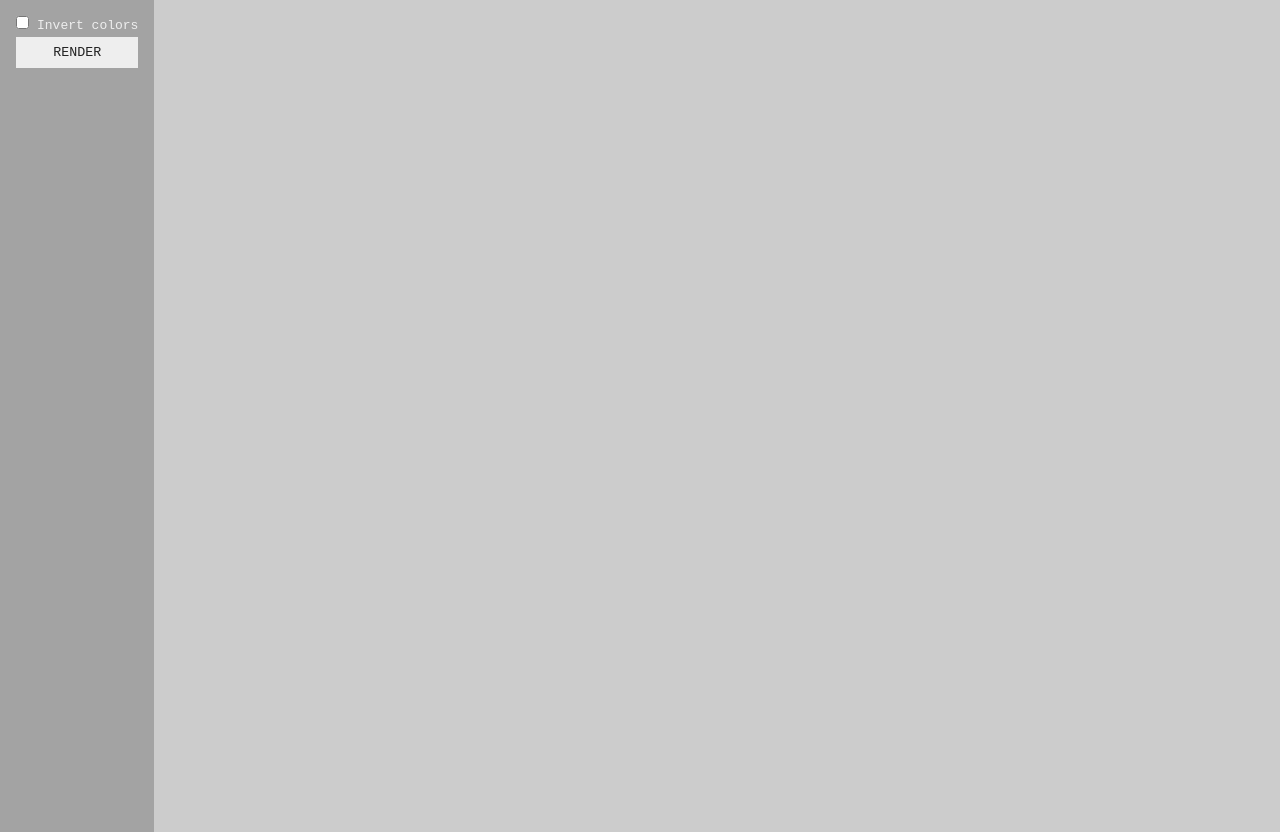
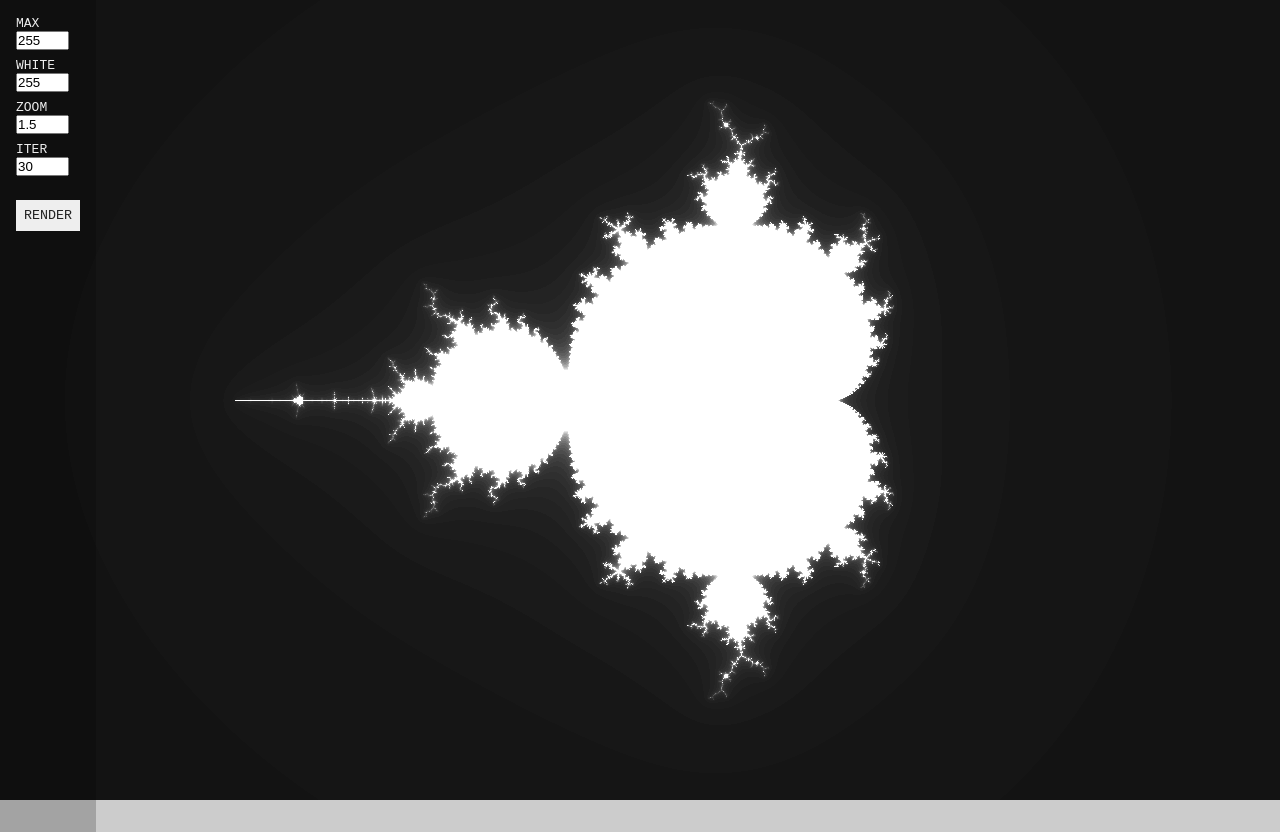
Before and after one commit to nicklem/y69-yamv, a plain HTML site: page index.html in a window 1280 px wide. Drawn offline with Linux system fonts and the light colour scheme.

Commit message:
implements dynamic controls: MAX, WHITE, ZOOM, ITER

```diff
--- a/index.html
+++ b/index.html
@@ -10,7 +10,9 @@
 
     <div class="controls">
       <form id="ctrl">
-        <input type="checkbox" class="checkbox" value="checked" name="invert-colors">Invert colors<br>
+      <div id="option-display">
+      </div>
+        <!--<input type="checkbox" class="checkbox" value="checked" name="invert-colors">Invert colors<br>-->
         <input type="submit" class="submit" value="Render" name="render">
       </form>
     </div>
--- a/script.js
+++ b/script.js
@@ -14,18 +14,18 @@ document.onreadystatechange = function() {
     "use strict" ;
 
     var $mBrotOptions = ( function() {
-      this.MAX = 255 ,         // max mandelbrot walue after which we conclude function diverges
+      this.MAX   = 255 , // max mandelbrot value after which we conclude function diverges
       this.WHITE = 255 ,
-      this.ZOOM_FACTOR = 1.5 ; // zoom factor upon click
+      this.ZOOM  = 1.5 ; // zoom factor upon click
+      this.ITER  = 30  ;
+      //this.AA    = false ;
       return this ;
     }.bind( {} ) () ) ;
 
     var $mBrot = ( function $mBrot() {
 
-      // SETTINGS
-
       // UTILITY VARS
-
+      //
       var canvas = document.querySelector( "canvas" ) ;
       var ctx = canvas.getContext( "2d" ) ;
       var pixel = ctx.createImageData(1,1);
@@ -34,7 +34,6 @@ document.onreadystatechange = function() {
       // INIT PRIVATE VARS
 
       var zoom = 1 ;
-      var numIter = 30 ;
       var xCenter = yCenter = 0 ;
       // TODO: remove magic constants. These are good starting values to envelop fractal
       var xMin = -2 , xMax = 1 , yMin = -1.5 , yMax = 1.5 ;
@@ -42,10 +41,13 @@ document.onreadystatechange = function() {
       yCoordArr = [] ;
       var xRes , yRes , xCanvasCenter , yCanvasCenter , screenRatio ;
 
+      // VIEW
+
+      var colors = [] ;
+
       // INIT
 
       this.initCanvas = function() {
-
         var initHeight = function() { var idealX = ( yMax - yMin ) * ( xRes / yRes ) ; xMin = -3/5 * idealX ; xMax = 2/5 * idealX ; }
         var initWidth = function() { var idealY = ( yMax - yMin ) * ( yRes / xRes ) ; yMin = - idealY / 2 ; yMax = idealY / 2 ; }
 
@@ -60,12 +62,6 @@ document.onreadystatechange = function() {
 
         return this ;
       } ;
-
-      // VIEW
-      var colors = [] ;
-
-      // TODO: create save() function
-      //xMin = -0.4899598471158813 ; yMin = -0.6323218318998093 ; xMax = -0.47625789755275433 ; yMax = -0.6186198823366823 ;
 
       // UTILITY FUNCTIONS
 
@@ -86,26 +82,23 @@ document.onreadystatechange = function() {
 
       this.mandelDot = function mandelDot( x , y ) {
         var z = [ 0 , 0 ] , modZ = 0 , c = [ x , y ] ;
-        for( var i = 1 ; i <= numIter ; i ++ ) {
+        for( var i = 1 ; i <= $mBrotOptions.ITER ; i ++ ) {
           z = this.complexSum( this.complexMult( z , z ) , c ) ;
           modZ = this.modulus( z ) ;
           if( modZ > $mBrotOptions.MAX ) return colors[ i ] ;
         }
-        return colors[ numIter ] ;
+        return colors[ $mBrotOptions.ITER ] ;
       } ;
 
       this.pixRender = function pixRender( pixRGB , xCanvasCoord , yCanvasCoord ) {
-        pData[0] = pData[1] = pData[2] = pixRGB ;
-        pData[3] = 255 ;
+        pData[0] = pData[1] = pData[2] = pixRGB ; pData[3] = 255 ;
         ctx.putImageData( pixel, xCanvasCoord , yCanvasCoord );
       } ;
 
       this.updateColorArr = function() {
         colors = [] ;
-        for( var col = numIter ; col >= 0 ; col-- ) {
-          //for( var col = 0 ; col <= numIter ; col++ ) {
+        for( var col = $mBrotOptions.ITER ; col >= 0 ; col-- ) {
           colors.push( $mBrotOptions.WHITE / Math.exp( col / 10 ) ) ;
-          //colors.push( WHITE / Math.exp( col * ( zoom / 10 ) ) ) ;
         }
       } ;
 
@@ -121,25 +114,27 @@ document.onreadystatechange = function() {
         return this;
       } ;
 
-        this.updateConditions = function updateConditions() {
+      this.updateColors = function updateColors() {
+        this.updateColorArr() ;
+        return this ;
+      } ;
 
-          zoom *= $mBrotOptions.ZOOM_FACTOR ;
-          numIter += 2 ;
-          this.updateColorArr() ;
+      this.updatePosition = function updatePosition( ev ) {
+        xCanvasCenter = ev.layerX - canvas.offsetLeft ;
+        yCanvasCenter = ev.layerY - canvas.offsetTop ;
+        zoom *= $mBrotOptions.ZOOM ;
+        $mBrotOptions.ITER += 2 ;
         xCenter = ( ( xCanvasCenter / xRes ) * ( xMax - xMin ) ) + xMin ;
         yCenter = ( ( yCanvasCenter / yRes ) * ( yMax - yMin ) ) + yMin ;
-
         xMin = xCenter - screenRatio * ( 2 / zoom ) ;
         xMax = xCenter + screenRatio * ( 2 / zoom ) ;
         yMin = yCenter - ( 2 / zoom ) ;
         yMax = yCenter + ( 2 / zoom ) ;
-
         return this ;
       } ;
 
-        this.render = function render() {
+      this.draw = function draw() {
         this.populateCoordArrays() ;
-
         var that = this ;
         yCoordArr.forEach( function( yCoord , yCanvasCoord ) {
           xCoordArr.forEach( function( xCoord , xCanvasCoord ) {
@@ -148,18 +143,21 @@ document.onreadystatechange = function() {
         } ) ;
       } ;
 
+      this.render = function render() {
+        this.updateColors().draw() ;
+      } ;
+
       this.init = function init() {
         this.updateColorArr() ;
-          this.render() ;
+        this.draw() ;
         return this ;
       } ;
 
       this.listen = function listen() {
         var that = this ;
         canvas.addEventListener( 'click' , function( ev ) {
-            xCanvasCenter = ev.layerX - canvas.offsetLeft ;
-            yCanvasCenter = ev.layerY - canvas.offsetTop ;
-            that.updateConditions().render() ;
+          that.updatePosition( ev ).render() ;
+          $mBrotControls.render() ;
         } ) ;
         return this ;
       } ;
@@ -169,22 +167,68 @@ document.onreadystatechange = function() {
     }.bind({}) () ) ;
 
     var $mBrotControls = ( function() {
+
       // private
       var form = document.querySelector( "#ctrl" ) ;
+      var optionDisplay = document.querySelector( "#option-display" ) ;
+      var controls = [] ;
+
       // public
       this.init = function() {
+        this.render() ;
+        return this ;
+      } ;
+
+      this.createControls = function() {
+        // TODO improve this
+        controls = [] ;
+        for( var opt in $mBrotOptions ) {
+          var n = document.createElement( "span" ) ;
+          n.id = opt ;
+          var txt = document.createTextNode( opt ) ;
+          var i = document.createElement( "input" ) ;
+          i.type = "text" ;
+          i.name = opt ;
+          i.value = $mBrotOptions[ opt ] ;
+          i.size = 4 ;
+          //n.innerHTML = "" ;
+          n.appendChild( txt ) ;
+          n.appendChild( document.createElement( "br" ) ) ;
+          n.appendChild( i ) ;
+          n.appendChild( document.createElement( "br" ) ) ;
+          controls.push( n ) ;
+        }
+        return this ;
+      }
+
+      this.listen = function() {
         form.addEventListener( "submit" , function( ev ) {
           ev.preventDefault() ;
-            var invertColors = this.elements[ "invert-colors" ].checked ;
-            $mBrot.initCanvas().init().listen() ;
-            console.log( invertColors ) ;
+          for( var opt in $mBrotOptions ) {
+            if( form.hasOwnProperty( opt ) ) {
+              $mBrotOptions[ opt ] = parseFloat( form.elements[ opt ].value ) ;
+            }
+          }
+          $mBrot.render() ;
         } ) ;
+        return this ;
       } ;
+
+      this.render = function() {
+        //TODO improve this
+        this.createControls() ;
+        optionDisplay.innerHTML = "" ;
+        controls.forEach( function( el ) {
+          optionDisplay.appendChild( el ) ;
+        } ) ;
+        return this;
+      } ;
+
       return this ;
+
     }.bind({}) () ) ;
 
-      // Let's Roll!
-      $mBrotControls.init() ;
-
+    $mBrot.initCanvas().init().listen() ;
+    $mBrotControls.init().listen() ;
   }
 }
--- a/style.css
+++ b/style.css
@@ -31,6 +31,15 @@ canvas {
   color: #eee;
 }
 
+input[type=checkbox] {
+  margin: 0 0.5rem 0.5rem 0;
+  border: 0;
+}
+
+input[type=text] {
+  margin-bottom: 0.5rem;
+}
+
 input[type=submit] {
   display: block;
   width: 100%;
@@ -41,10 +50,5 @@ input[type=submit] {
   color: #222;
   border: none;
   border-radius: none;
-  margin: 0 auto;
+  margin: 1rem 0 1rem;
 }
-
-input[type=checkbox] {
-  margin: 0 0.5rem 0.5rem 0;
-  border: 0;
-}
```
Lines whose indentation alone changed are shown as unchanged.
